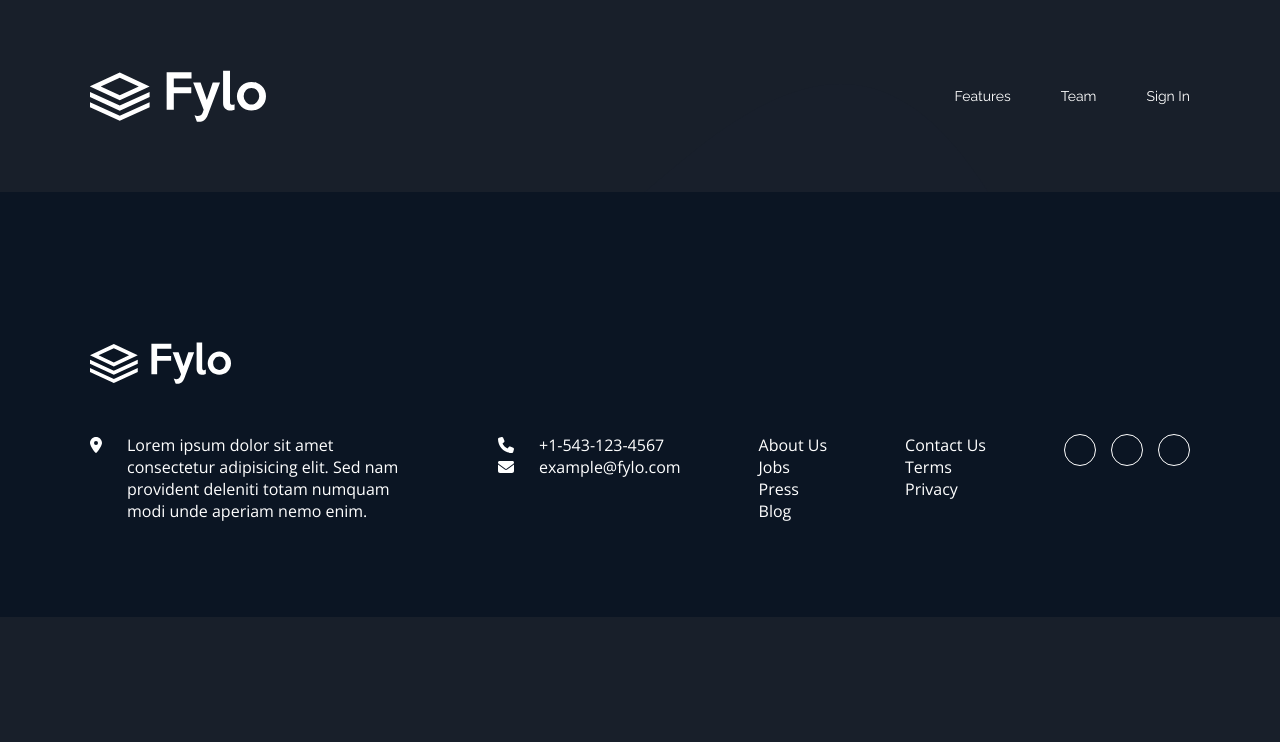
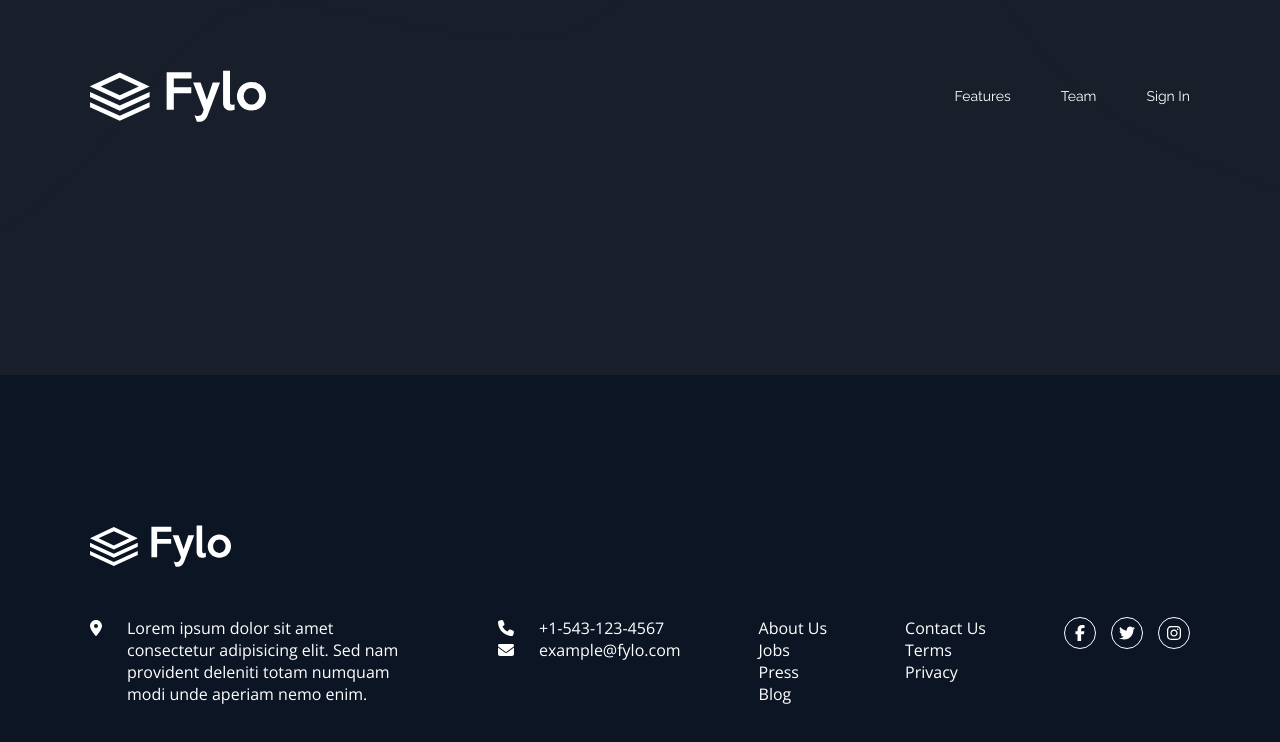
Before and after one commit to Tim-jn/Fylo, a React (Create React App) app: page / in a window 1280 px wide. Shown: the top 742 px of the page. Built offline with nearby package versions, Linux system fonts and the light colour scheme.

Commit message:
Added social icons

```diff
--- a/package.json
+++ b/package.json
@@ -4,6 +4,7 @@
   "private": true,
   "dependencies": {
     "@fortawesome/fontawesome-svg-core": "^1.3.0",
+    "@fortawesome/free-brands-svg-icons": "^6.0.0",
     "@fortawesome/free-solid-svg-icons": "^6.0.0",
     "@fortawesome/react-fontawesome": "^0.1.17",
     "@testing-library/jest-dom": "^5.16.2",
--- a/src/Components/Footer/Footer.tsx
+++ b/src/Components/Footer/Footer.tsx
@@ -6,6 +6,11 @@ import {
   faPhone,
   faEnvelope,
 } from '@fortawesome/free-solid-svg-icons'
+import {
+  faFacebookF,
+  faTwitter,
+  faInstagram,
+} from '@fortawesome/free-brands-svg-icons'
 
 export default function Footer() {
   return (
@@ -50,9 +55,15 @@ export default function Footer() {
             <li className="info-link">Privacy</li>
           </ul>
           <div className="footer-icons">
-            <div className="footer-icon facebook"></div>
-            <div className="footer-icon twitter"></div>
-            <div className="footer-icon instagram"></div>
+            <div className="footer-icon facebook">
+              <FontAwesomeIcon icon={faFacebookF} />
+            </div>
+            <div className="footer-icon twitter">
+              <FontAwesomeIcon icon={faTwitter} />
+            </div>
+            <div className="footer-icon instagram">
+              <FontAwesomeIcon icon={faInstagram} />
+            </div>
           </div>
         </div>
       </div>
--- a/src/Components/Footer/_footer.scss
+++ b/src/Components/Footer/_footer.scss
@@ -1,4 +1,12 @@
 @import '../../index';
+
+footer {
+  position: fixed;
+  bottom: 0px;
+  left: 0px;
+  right: 0px;
+  margin-bottom: 0px;
+}
 
 .footer {
   background: $footer-bg-color;
@@ -7,7 +15,7 @@
 }
 
 .footer-content {
-    padding-top: 150px;
+  padding-top: 150px;
 }
 
 .infos {
@@ -63,6 +71,13 @@
   width: 30px;
   height: 30px;
   cursor: pointer;
+  align-items: center;
+  justify-content: center;
+  display: flex;
+}
+
+.footer-icon * {
+  cursor: pointer;
 }
 
 .footer-icon:hover {
```
Also changed, not shown: 1 other file (tests, documents, lock files or other folders).
